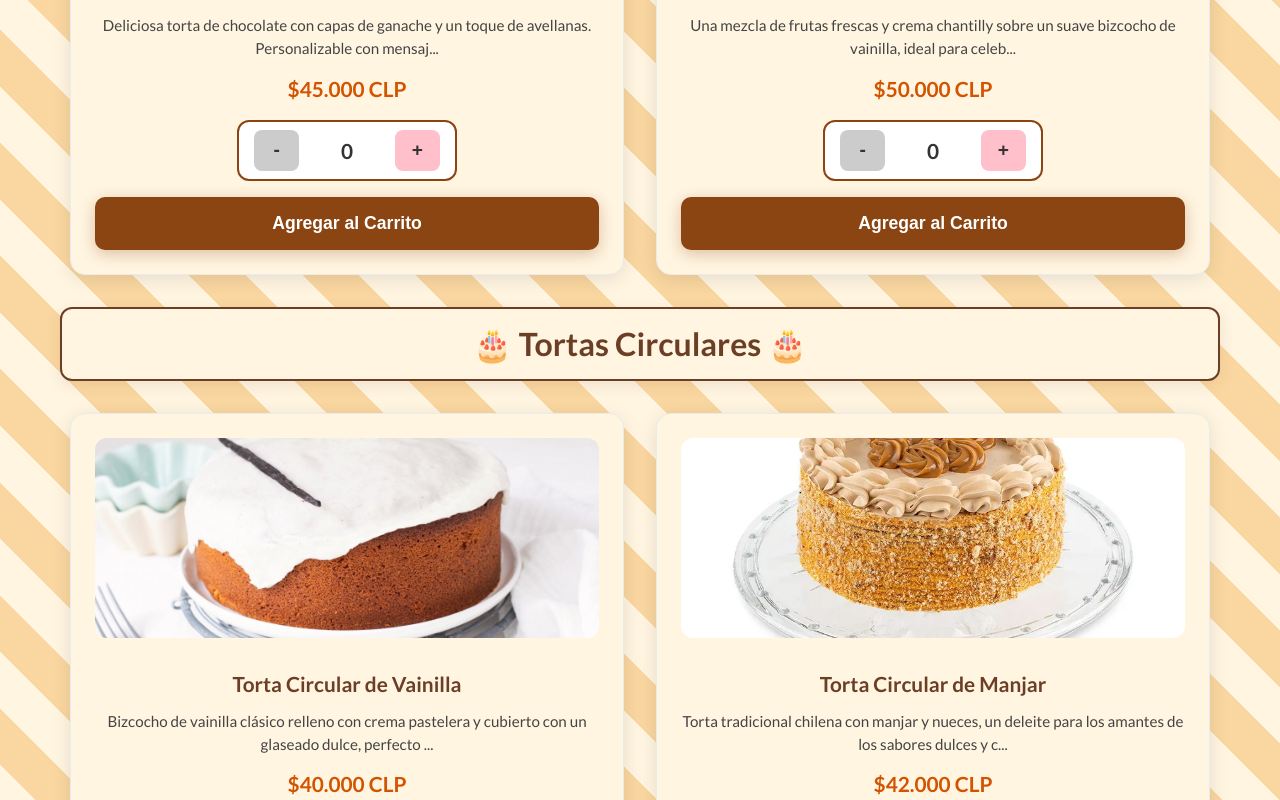
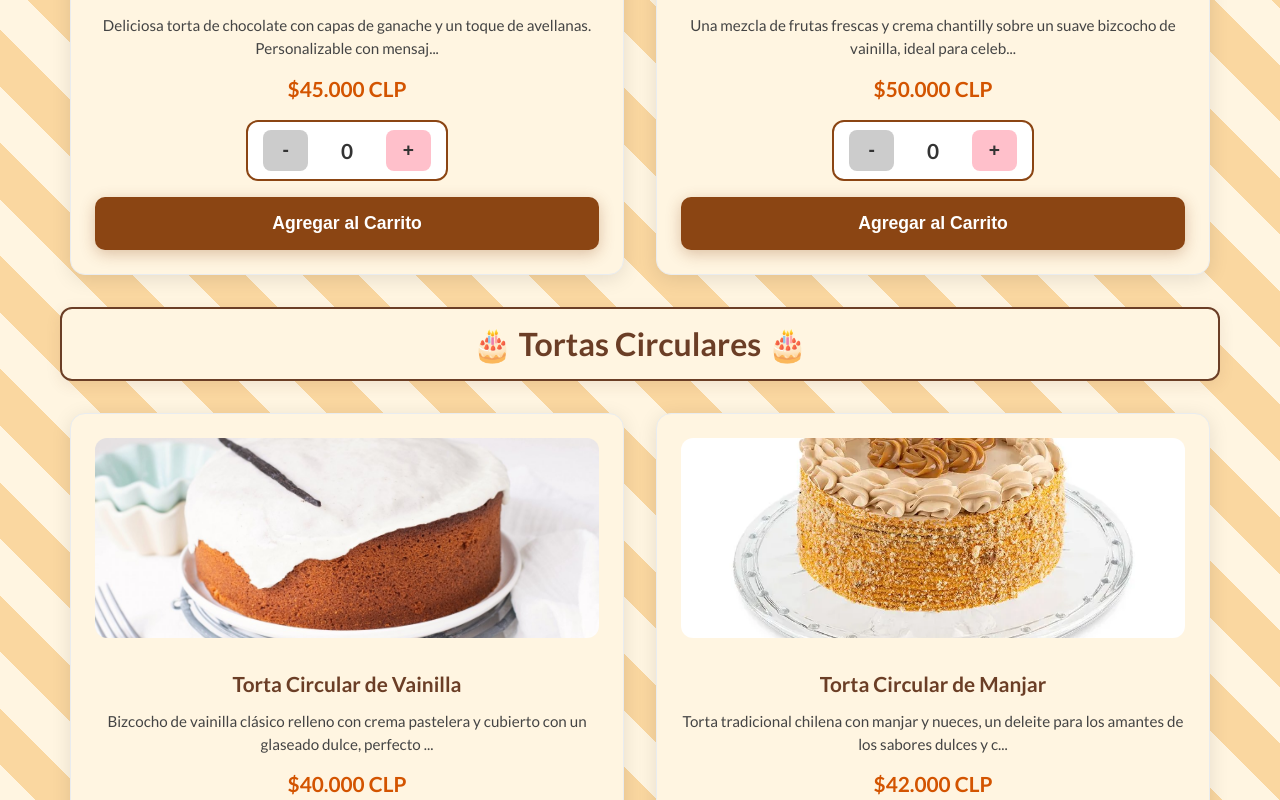
Before and after one commit to duoc-fullstack2-9v/team_8, a React (Vite) app in the folder milsabores-app/: page /#/catalogo in a window 1280 px wide. Shown: the part 980-1780 px from the top of the page. Built offline with nearby package versions, Linux system fonts and the light colour scheme; no server answers.

Commit message:
EDIT: CATALOGO.css

```diff
--- a/milsabores-app/src/styles/Catalogo.css
+++ b/milsabores-app/src/styles/Catalogo.css
@@ -129,7 +129,7 @@
     padding: 8px 15px;
     background: #fff;
     margin: 0.2rem 0;
-    gap: 15px;
+    gap: 6px;
     width: fit-content;
     margin-left: auto;
     margin-right: auto;
```
